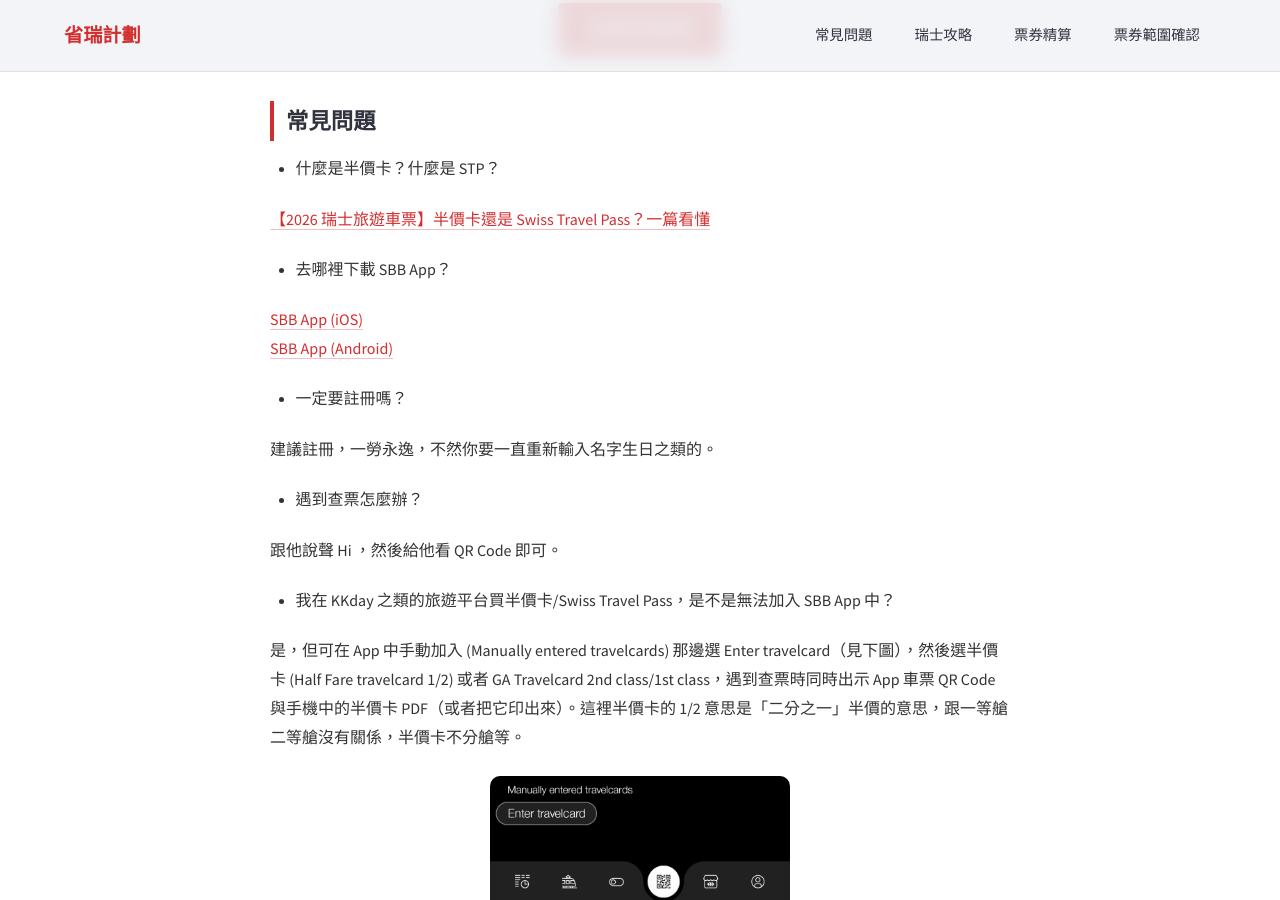
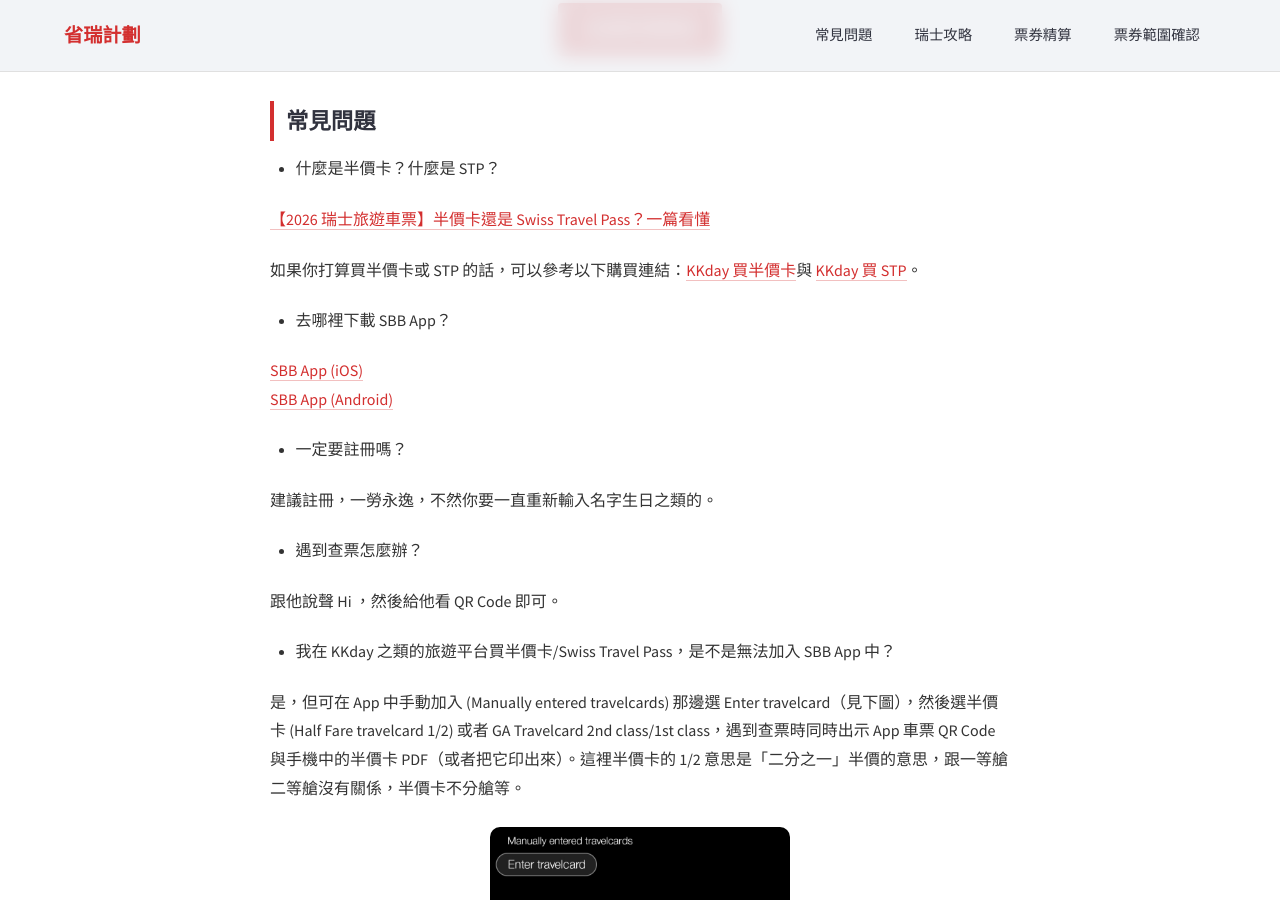
Before and after one commit to Chichinghsu/swisspro, a Jekyll site: the page built from _posts/2026-04-15-how-to-sbb-app.md, in a window 1280 px wide and 900 px high, scrolled down 6897 px. Built offline with Jekyll 4.4.1, drawn with Linux system fonts in a browser that asks for light colours.

Commit message:
update how to sbb post link

```diff
--- a/_posts/2026-04-15-how-to-sbb-app.md
+++ b/_posts/2026-04-15-how-to-sbb-app.md
@@ -154,6 +154,7 @@ SBB App 隱藏功能，看圖 (6)，如果你打開 SBB App，起點跟終點選
 {% assign target_post = site.posts | where: "url", "/blog/stp-halbtax-guide/" | first %}
 <a href="{{ target_post.url }}" class="swiss-red-link">{{ target_post.title }}</a>
 
+如果你打算買半價卡或 STP 的話，可以參考以下購買連結：[KKday 買半價卡](https://www.kkday.com/zh-tw/product/128031-swiss-half-fare-e-ticket-switzerland?cid=24072)與 [KKday 買 STP](http://kkday.com/zh-tw/product/2524-swiss-travel-pass?cid=24072)。
 
 - 去哪裡下載 SBB App？
 
```
